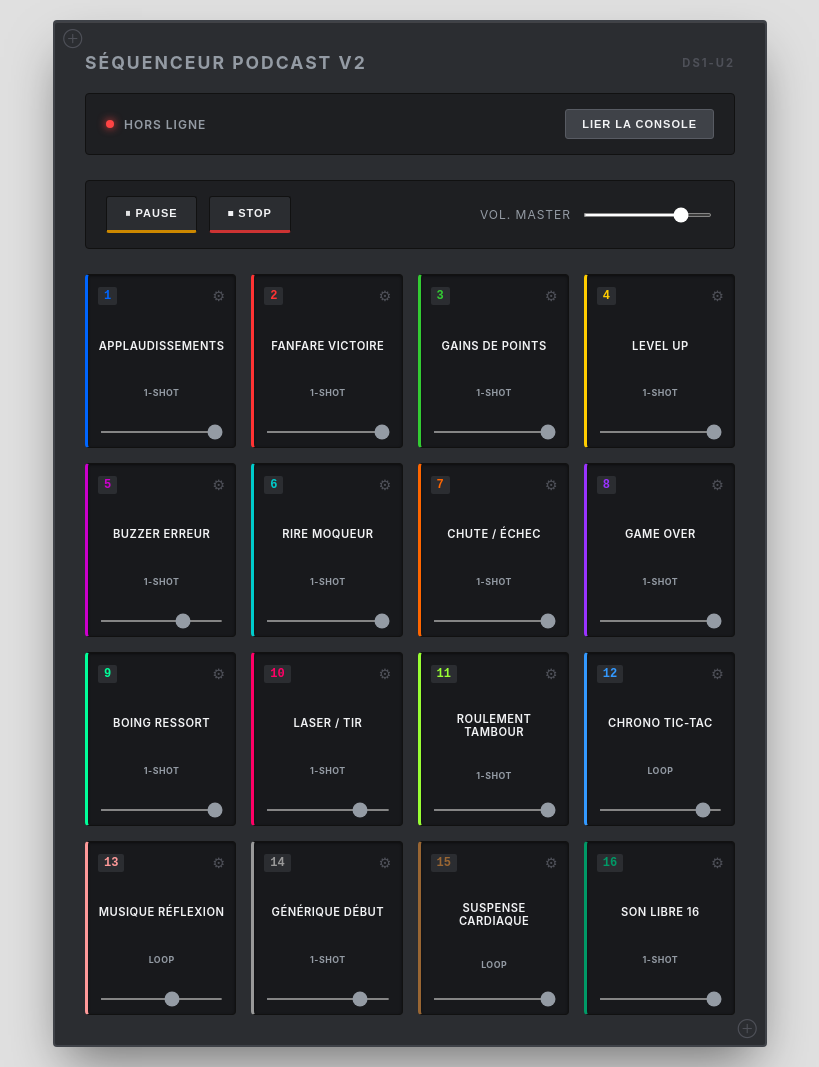
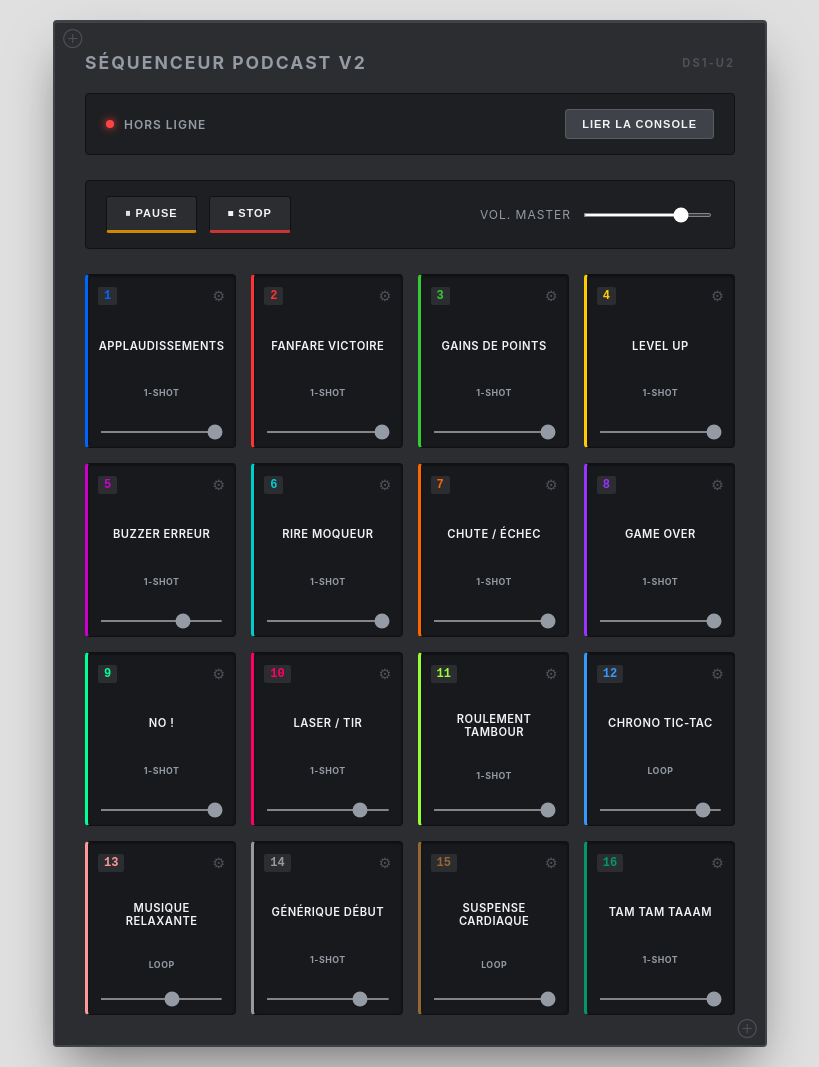
Before and after one commit to davallot/sequenceur-pico, a plain HTML site: page index.html in a window 1280 px wide. Shown: the whole page, without its empty margins (230-1049 px from the left). Drawn offline with Linux system fonts and the light colour scheme.

Commit message:
Add files via upload

```diff
--- a/index.html
+++ b/index.html
@@ -319,14 +319,14 @@
             { id: 5, nom: "Rire Moqueur",     couleur: "rgb(0, 204, 204)",  mode: "oneshot", volume: 1 },
             { id: 6, nom: "Chute / Échec",    couleur: "rgb(255, 102, 0)",  mode: "oneshot", volume: 1 },
             { id: 7, nom: "Game Over",        couleur: "rgb(153, 51, 255)", mode: "oneshot", volume: 1 },
-            { id: 8, nom: "Boing Ressort",    couleur: "rgb(0, 255, 153)",  mode: "oneshot", volume: 1 },
+            { id: 8, nom: "No !",    couleur: "rgb(0, 255, 153)",  mode: "oneshot", volume: 1 },
             { id: 9, nom: "Laser / Tir",      couleur: "rgb(255, 0, 102)",  mode: "oneshot", volume: 0.8 },
             { id: 10, nom: "Roulement Tambour",couleur: "rgb(153, 255, 51)", mode: "oneshot", volume: 1 },
             { id: 11, nom: "Chrono Tic-Tac",  couleur: "rgb(51, 153, 255)", mode: "loop",    volume: 0.9 },
-            { id: 12, nom: "Musique Réflexion",couleur: "rgb(255, 153, 153)",mode: "loop",    volume: 0.6 },
+            { id: 12, nom: "Musique relaxante",couleur: "rgb(255, 153, 153)",mode: "loop",    volume: 0.6 },
             { id: 13, nom: "Générique Début",  couleur: "rgb(153, 153, 153)",mode: "oneshot", volume: 0.8 },
             { id: 14, nom: "Suspense Cardiaque",couleur: "rgb(153, 102, 51)",  mode: "loop",    volume: 1 },
-            { id: 15, nom: "Son Libre 16",     couleur: "rgb(0, 153, 102)",  mode: "oneshot", volume: 1 }
+            { id: 15, nom: "Tam tam taaam",     couleur: "rgb(0, 153, 102)",  mode: "oneshot", volume: 1 }
         ];
 
         const grid = document.getElementById('grid');
```
Also changed, not shown: 2 other files.
